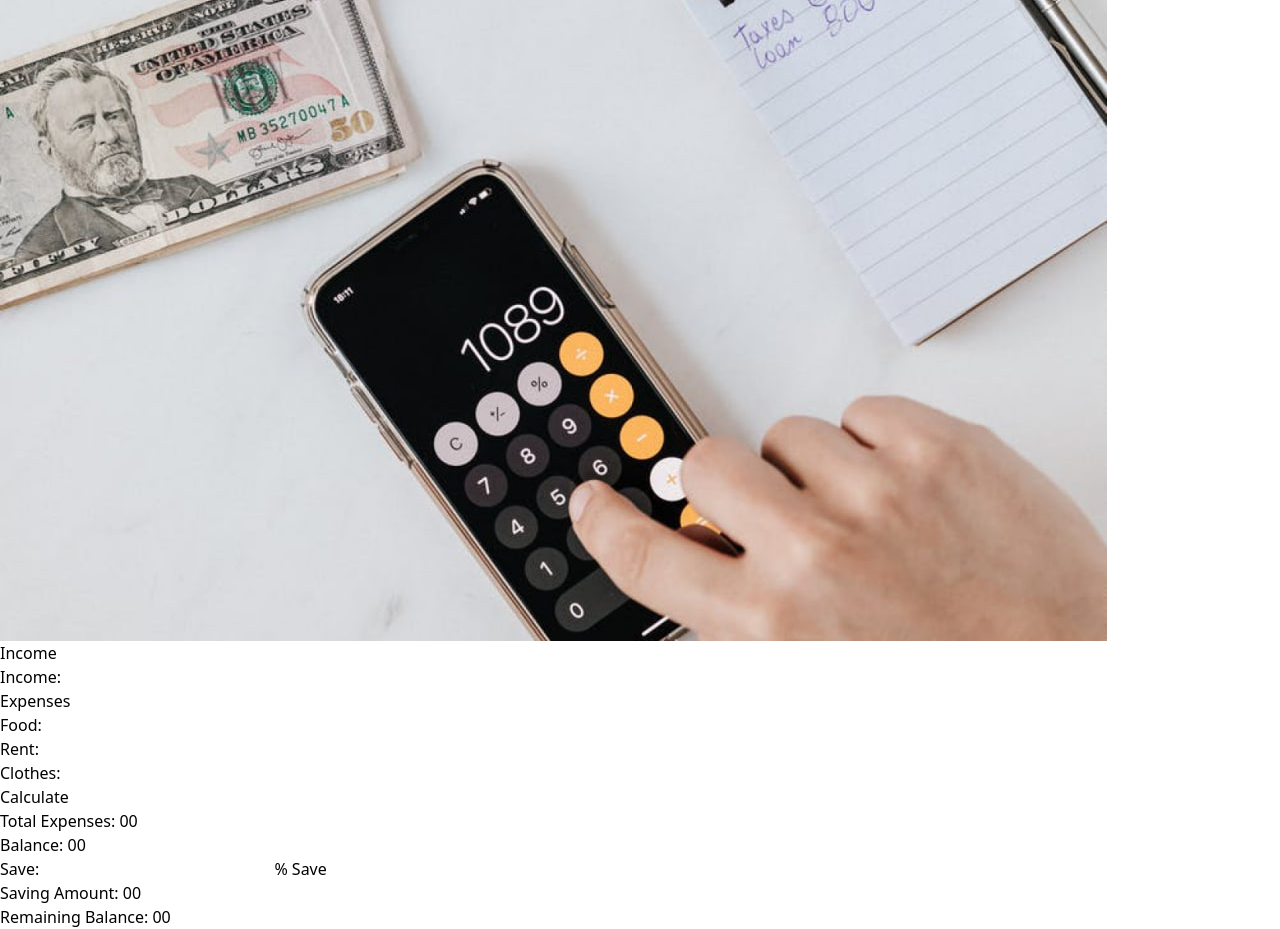
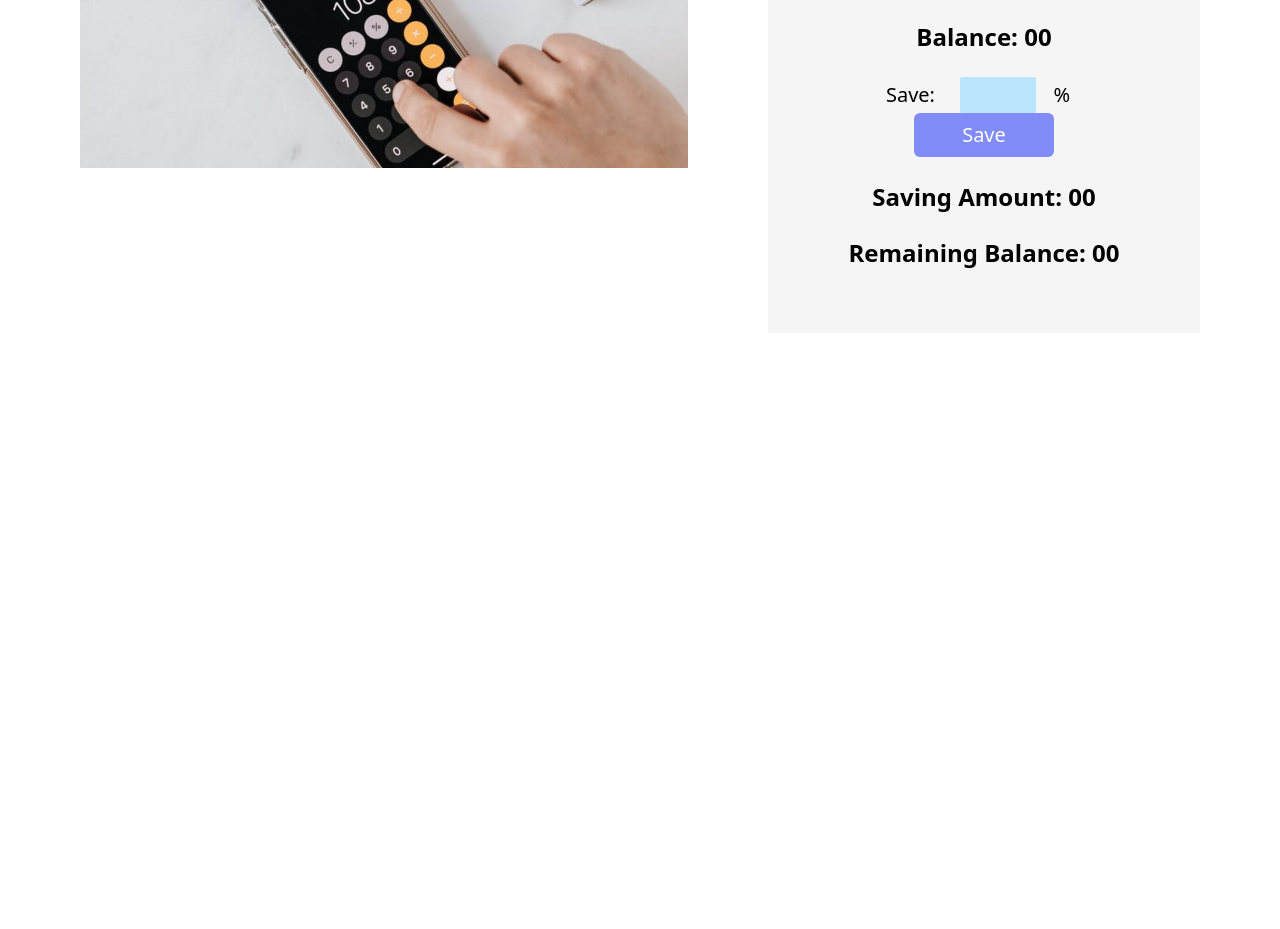
Before and after one commit to FaisalAhmedNour/money-master, a plain HTML site: page index.html in a window 1280 px wide. Shown: the part 663-1592 px from the top of the page. After the commit the page ends 1036 px from the top, so only its background shows below. Drawn offline with nearby package versions, Linux system fonts and the light colour scheme.

Commit message:
css added

```diff
--- a/index.html
+++ b/index.html
@@ -10,45 +10,46 @@
     <script src="https://cdn.tailwindcss.com"></script>
 </head>
 
-<body>
+<body class="text-center">
     <header>
-        <h1>Money Master💰</h1>
+        <h1 class="text-5xl font-bold my-10 text-slate-400">Money Master💰</h1>
     </header>
-    <section>
-        <div>
-            <img src="image/photo_2023-02-16_20-07-35.jpg">
+    <section class="grid gap-15 grid-cols-5 mb-10">
+        <div class="col-span-3">
+            <img class="px-20" class="w-full" src="image/photo_2023-02-16_20-07-35.jpg">
         </div>
-        <div>
-            <h4>Income</h4>
+        <div class="col-span-2 p-16 text-center mr-20 bg-neutral-100">
+            <h4 class="text-2xl font-semibold">Income</h4>
+            <div  class="text-xl font-medium grid grid-cols-3 my-6">
+                <label class="text-right" for="income">Income:</label>
+                <input class="ml-5 col-span-2 bg-sky-200 rounded-sm p-1" type="text">
+            </div>
+            <h3 class="text-2xl font-semibold">Expenses</h3>
             <div>
-                <label for="income">Income:</label>
-                <input type="text">
-            </div>
-            <h3>Expenses</h3>
-            <div>
-                <div>
-                    <label for="food">Food: </label>
-                    <input type="text">
+                <div class="text-xl font-medium grid grid-cols-3  my-5">
+                    <label class="text-right" for="food">Food:</label>
+                    <input class="ml-5 col-span-2 bg-sky-200 rounded-sm p-1" type="text">
                 </div>
-                <div>
-                    <label for="rent">Rent: </label>
-                    <input type="text">
+                <div class="text-xl font-medium grid grid-cols-3  my-5">
+                    <label class="text-right" for="rent">Rent:</label>
+                    <input class="ml-5 col-span-2 bg-sky-200 rounded-sm p-1" type="text">
 
                 </div>
-                <div>
-                    <label for="clothes">Clothes: </label>
-                    <input type="text">
+                <div class="text-xl font-medium grid grid-cols-3  my-5">
+                    <label class="text-right" for="clothes">Clothes:</label>
+                    <input class="ml-5 col-span-2 bg-sky-200 rounded-sm p-1" type="text">
                 </div>
             </div>
-            <button>Calculate</button>
-            <p>Total Expenses: <span>00</span></p>
-            <p>Balance: <span>00</span></p>
-            <p>Save:
-                <input type="text">%
-                <button>Save</button>
+            <button class="text-white text-xl font-medium bg-indigo-400 px-12 py-2 rounded-md  my-4">Calculate</button>
+            <p class="text-2xl font-semibold  my-6">Total Expenses: <span>00</span></p>
+            <p class="text-2xl font-semibold">Balance: <span>00</span></p>
+            <p class="text-xl font-medium  my-6">Save:
+                <input class="ml-5 w-1/4 bg-sky-200 rounded-sm p-1" type="text">
+                <span class="px-3">%</span>
+                <button class="text-white text-xl font-medium bg-indigo-400 px-12 py-2 rounded-md">Save</button>
             </p>
-            <p>Saving Amount: <span>00</span></p>
-            <p>Remaining Balance: <span>00</span></p>
+            <p class="text-2xl font-semibold my-6">Saving Amount: <span>00</span></p>
+            <p class="text-2xl font-semibold">Remaining Balance: <span>00</span></p>
         </div>
     </section>
 
```
